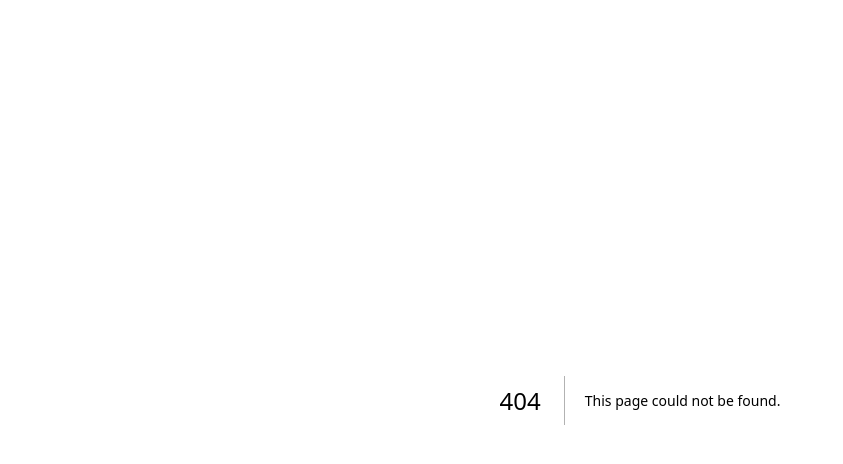
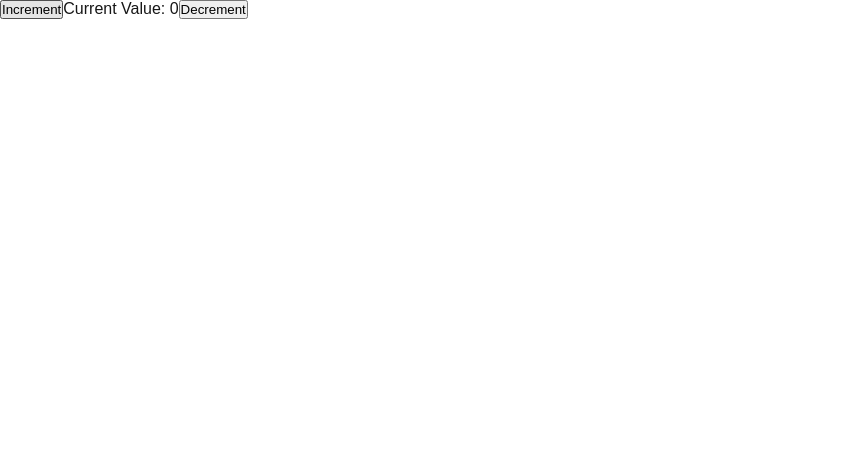
Before and after one commit to nirajpandey034/react-advance, a Next.js app: page /useReducer in a window 1280 px wide. Before the commit this address had no page. Shown: the top 464 px of the page, without its empty margins (0-843 px from the left). Built offline with nearby package versions, Linux system fonts and the light colour scheme.

Commit message:
repo for react advance concepts POC

```diff
--- a/app/layout.js
+++ b/app/layout.js
@@ -1,27 +1,14 @@
-import { Geist, Geist_Mono } from "next/font/google";
-import "./globals.css";
-
-const geistSans = Geist({
-  variable: "--font-geist-sans",
-  subsets: ["latin"],
-});
-
-const geistMono = Geist_Mono({
-  variable: "--font-geist-mono",
-  subsets: ["latin"],
-});
+import './globals.css';
 
 export const metadata = {
-  title: "Create Next App",
-  description: "Generated by create next app",
+  title: 'Create Next App',
+  description: 'Generated by create next app',
 };
 
 export default function RootLayout({ children }) {
   return (
     <html lang="en">
-      <body className={`${geistSans.variable} ${geistMono.variable}`}>
-        {children}
-      </body>
+      <body>{children}</body>
     </html>
   );
 }
--- /dev/null
+++ b/app/useReducer/page.js
@@ -0,0 +1,10 @@
+import React from 'react';
+import Index from '@/components/ReducerComponents';
+
+export default function page() {
+  return (
+    <div>
+      <Index />
+    </div>
+  );
+}
--- /dev/null
+++ b/components/ReducerComponents/Index.jsx
@@ -0,0 +1,46 @@
+'use client';
+import React, { useReducer } from 'react';
+
+export default function Index() {
+  const initialState = { count: 0 };
+  const reducer = (initialState, action) => {
+    switch (action.type) {
+      case 'INCREMENT': {
+        return { ...initialState, count: action.payload.count + 1 };
+      }
+      case 'DECREMENT': {
+        return { ...initialState, count: action.payload.count - 1 };
+      }
+      default: {
+        return initialState;
+      }
+    }
+  };
+
+  const [counter, dispatch] = useReducer(reducer, initialState);
+  return (
+    <div>
+      <button
+        onClick={() => {
+          dispatch({
+            type: 'INCREMENT',
+            payload: { count: counter.count },
+          });
+        }}
+      >
+        Increment
+      </button>
+      Current Value: {counter.count}
+      <button
+        onClick={() => {
+          dispatch({
+            type: 'DECREMENT',
+            payload: { count: counter.count },
+          });
+        }}
+      >
+        Decrement
+      </button>
+    </div>
+  );
+}
```
Also changed, not shown: app/contextAPI/page.js (added, +11 -0 lines), app/reactMemo/Child.jsx (added, +13 -0 lines), app/reactMemo/Parent.jsx (added, +21 -0 lines), app/reactMemo/page.js (added, +10 -0 lines), components/ContextComponents/Dashboard.jsx (added, +21 -0 lines), components/ContextComponents/index.jsx (added, +33 -0 lines), package.json (+9 -5 lines), 1 other file (tests, documents, lock files or other folders).
